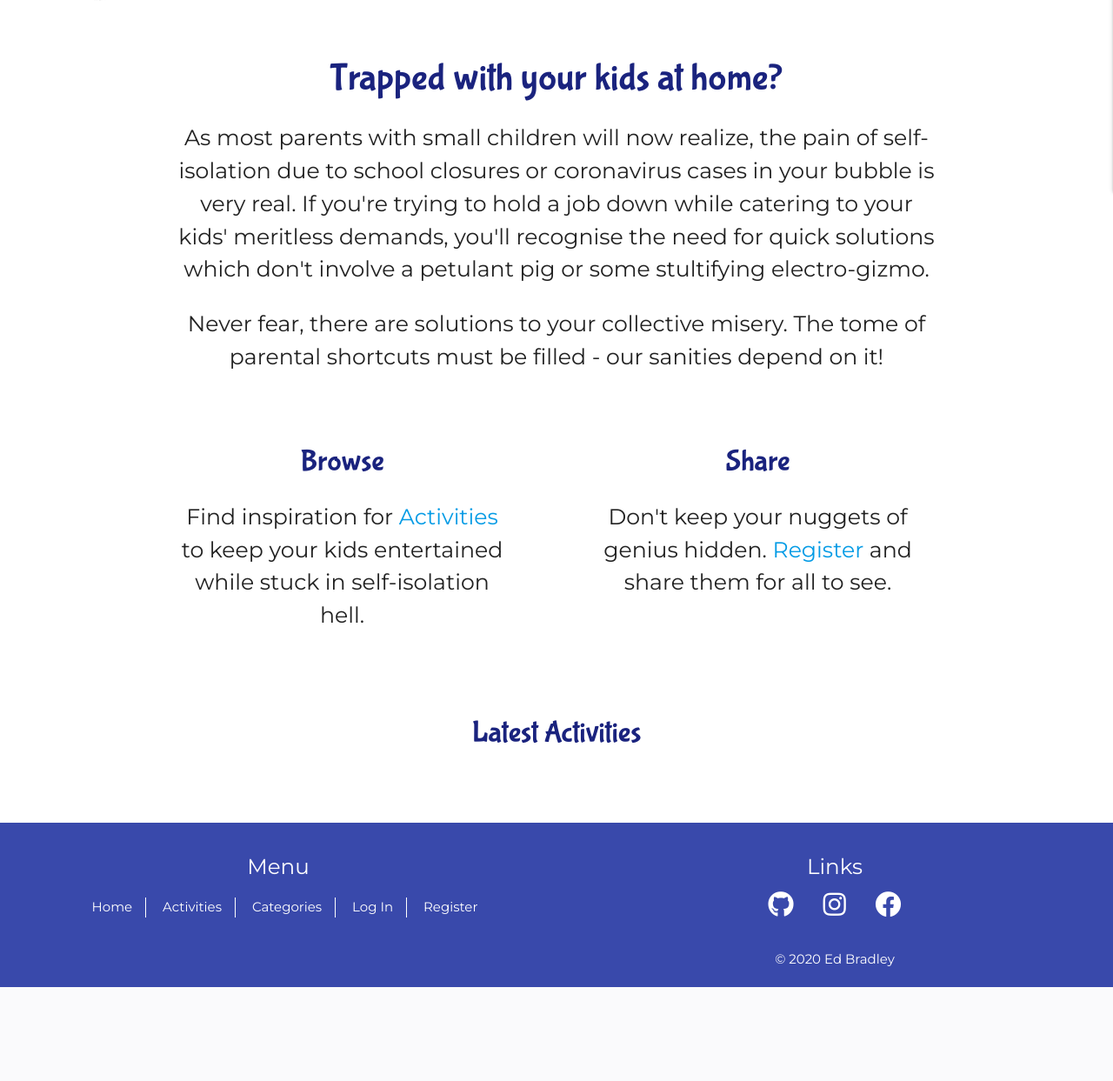
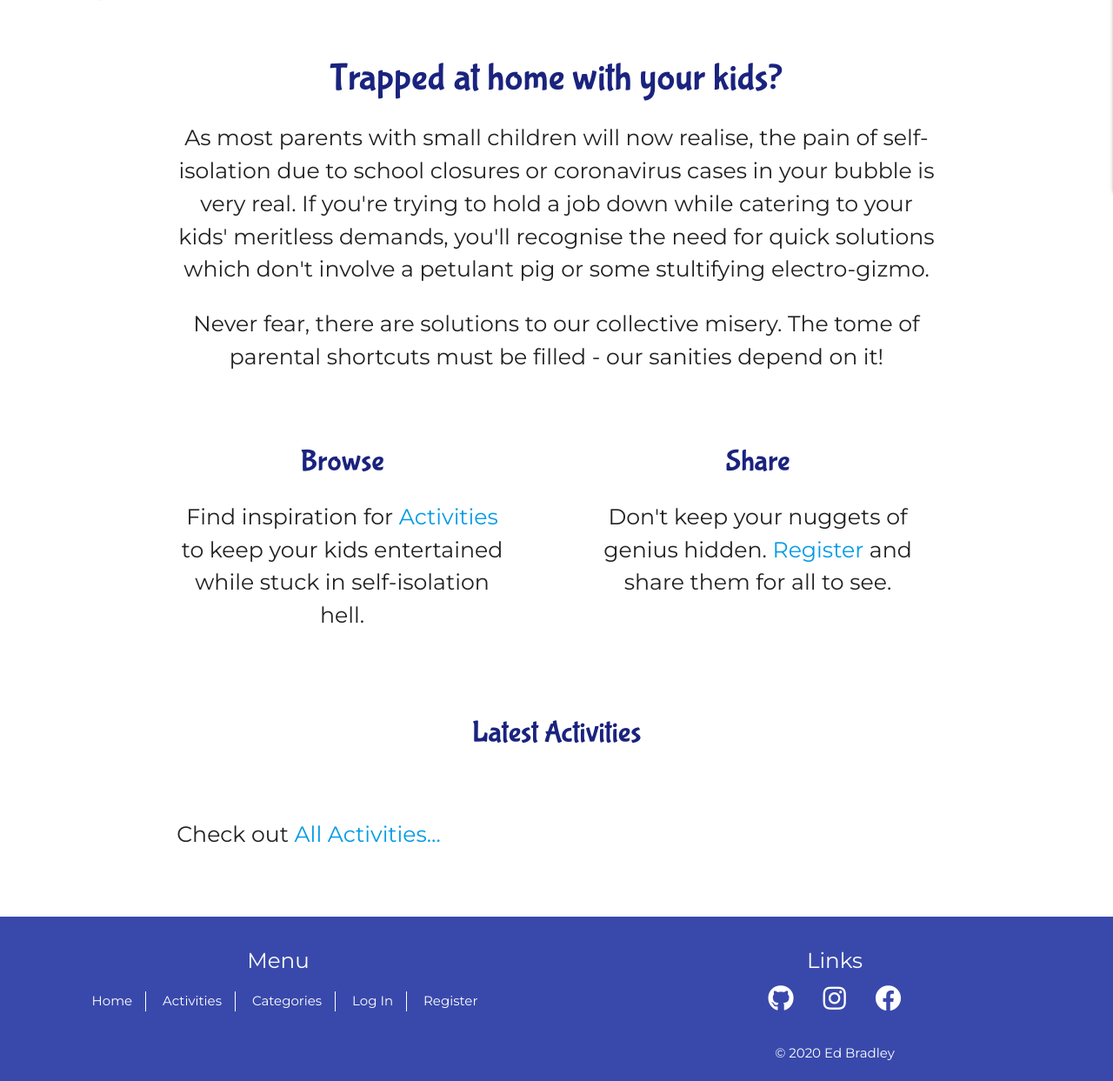
Before and after one commit to Edb83/self-isolution, a Flask app: page / in a window 1280 px wide. Shown: the part 640-1883 px from the top of the page at 87% size. Before the commit the page ends 1775 px from the top, so only its background shows below. Run offline with Flask 2, Linux system fonts and the light colour scheme; data that the repository does not hold is empty; some libraries are stand-ins or nearby versions.

Commit message:
Add 'check out all activities' under Recent Activities and update livelink in README.md

```diff
--- a/templates/home.html
+++ b/templates/home.html
@@ -23,11 +23,11 @@
 
     <div class="row center">
         <div class="col s12" id="welcome-intro">
-            <h3 class="section-heading">Trapped with your kids at home?</h3>
+            <h3 class="section-heading">Trapped at home with your kids?</h3>
             <p class="flow-text">
-                As most parents with small children will now realize, the pain of self-isolation due to school closures or coronavirus cases in your bubble is very real. If you're trying to hold a job down while catering to your kids' meritless demands, you'll recognise the need for quick solutions which don't involve a petulant pig or some stultifying electro-gizmo.</p>
+                As most parents with small children will now realise, the pain of self-isolation due to school closures or coronavirus cases in your bubble is very real. If you're trying to hold a job down while catering to your kids' meritless demands, you'll recognise the need for quick solutions which don't involve a petulant pig or some stultifying electro-gizmo.</p>
             <p class="flow-text">
-                Never fear, there are solutions to your collective misery. The tome of parental shortcuts must be filled - our sanities depend on it!
+                Never fear, there are solutions to our collective misery. The tome of parental shortcuts must be filled - our sanities depend on it!
             </p>
         </div>
     </div>
@@ -118,6 +118,13 @@
             {% endif %}
         {% endfor %}
     </div>
+    <div class="row">
+        <div class="col s12">
+            <p class="flow-text">
+                Check out <a href="{{ url_for('get_activities') }}">All Activities...</a>
+            </p>
+        </div>
+    </div>
 
 </section>
 
```
Also changed, not shown: README.md.
